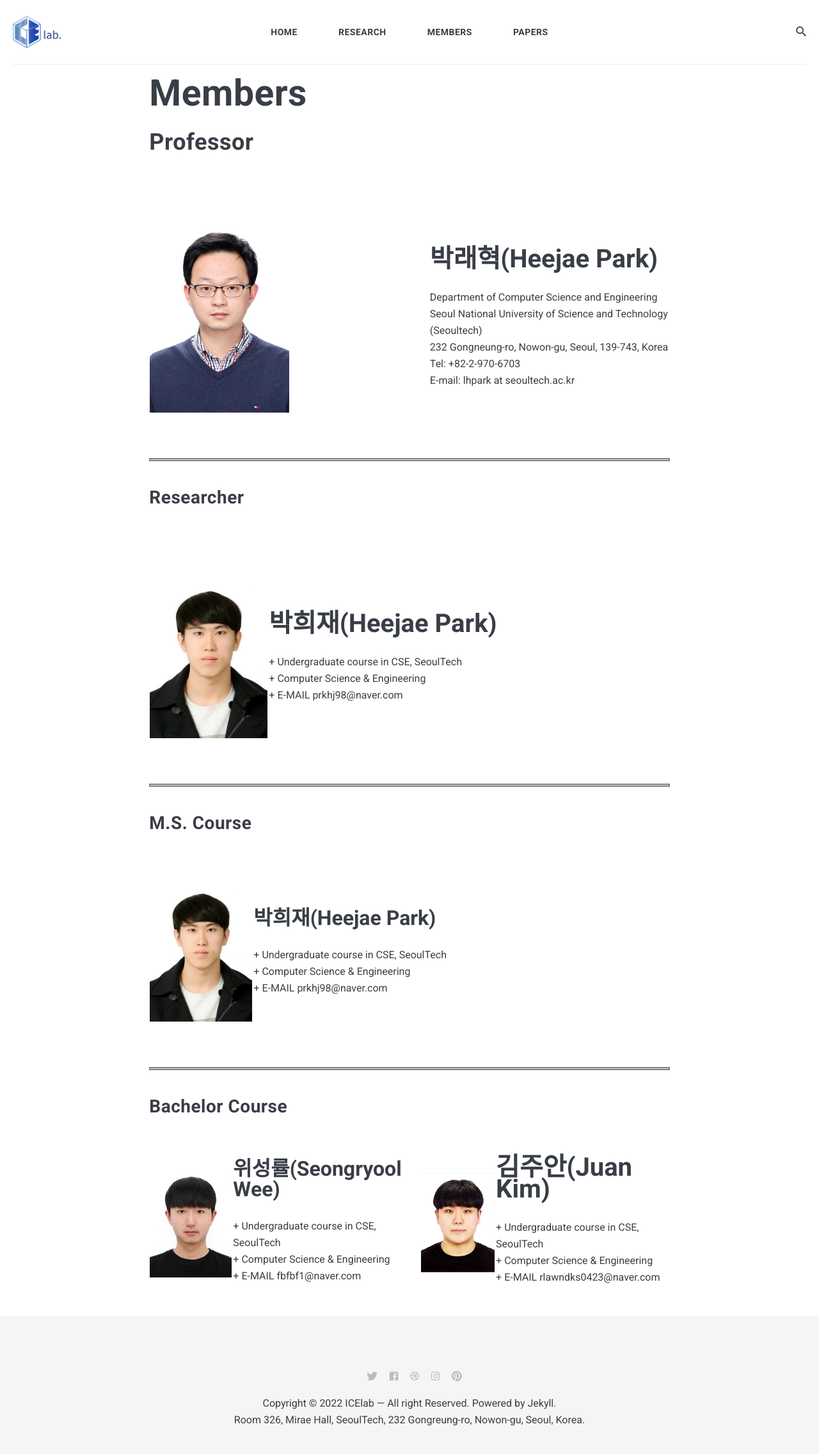
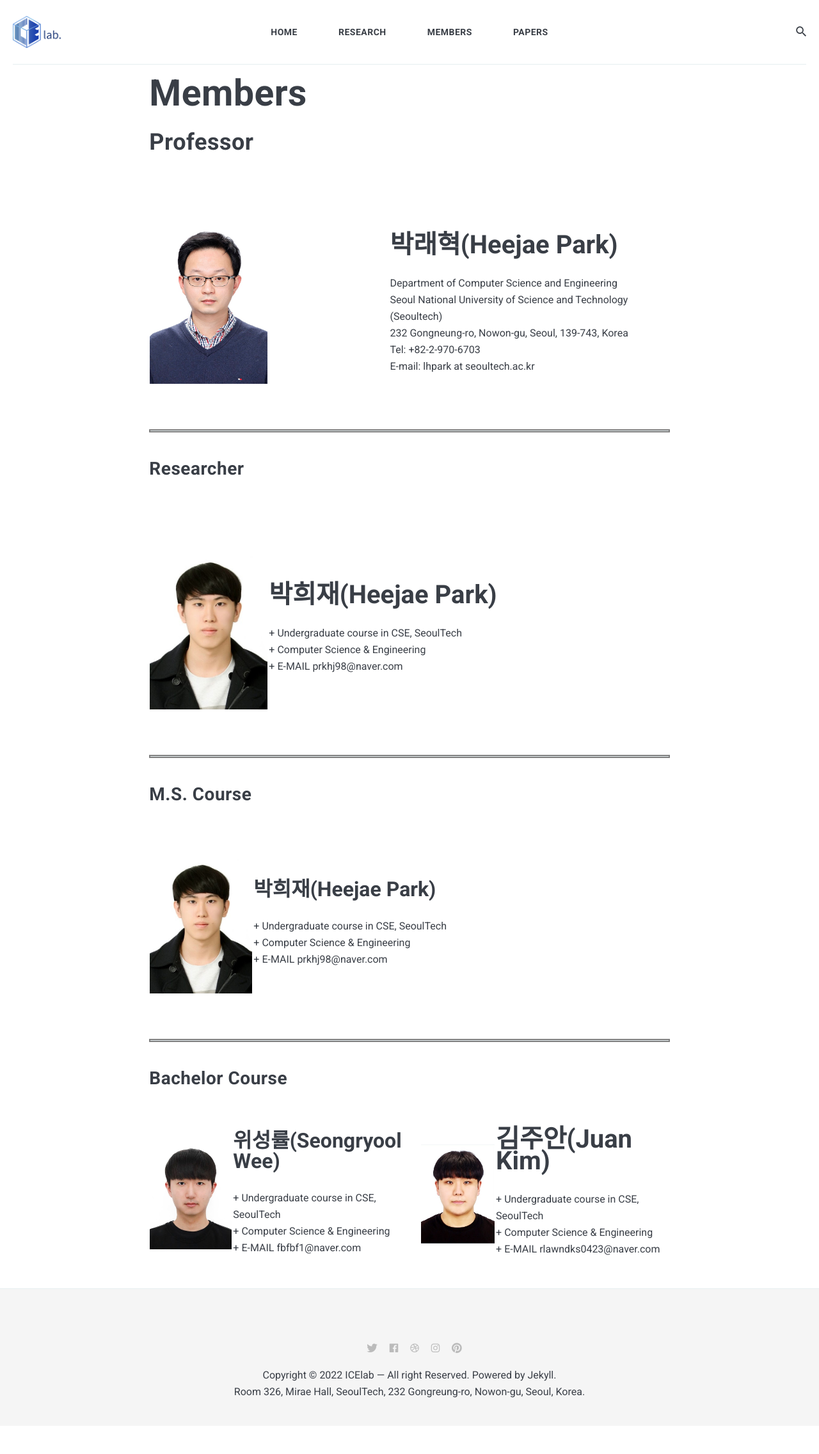
Before and after one commit to icelab-2020/HeeJaeMon123.github.io, a Jekyll site: the page built from _pages/01_members.md, in a window 1280 px wide. Shown: the whole page at 64% size. Built offline with Jekyll 4.4.1, drawn with Linux system fonts in a browser that asks for light colours; nearby versions of some CDN libraries; after the commit the page ends 2229 px from its top, so only the background shows below that.

Commit message:
Update 01_members.md

```diff
--- a/_pages/01_members.md
+++ b/_pages/01_members.md
@@ -9,7 +9,7 @@
 
 | <img width=400/>   |    |
 |:---|:---|
-| ![iot]({{site.baseurl}}/images/lh.jpg){: width="50%" height="50%"} | <b><span style="font-size:250%">박래혁(Heejae Park)</span></b><br><br> Department of Computer Science and Engineering  <br>  Seoul National University of Science and Technology (Seoultech) <br>  232 Gongneung-ro, Nowon-gu, Seoul, 139-743, Korea <br> Tel: +82-2-970-6703  <br>  E-mail: lhpark at seoultech.ac.kr |
+| ![iot]({{site.baseurl}}/images/lh.jpg){: width="184" height="248"} | <b><span style="font-size:250%">박래혁(Heejae Park)</span></b><br><br> Department of Computer Science and Engineering  <br>  Seoul National University of Science and Technology (Seoultech) <br>  232 Gongneung-ro, Nowon-gu, Seoul, 139-743, Korea <br> Tel: +82-2-970-6703  <br>  E-mail: lhpark at seoultech.ac.kr |
 
 <hr style="border:2px solid gray">
 
```
